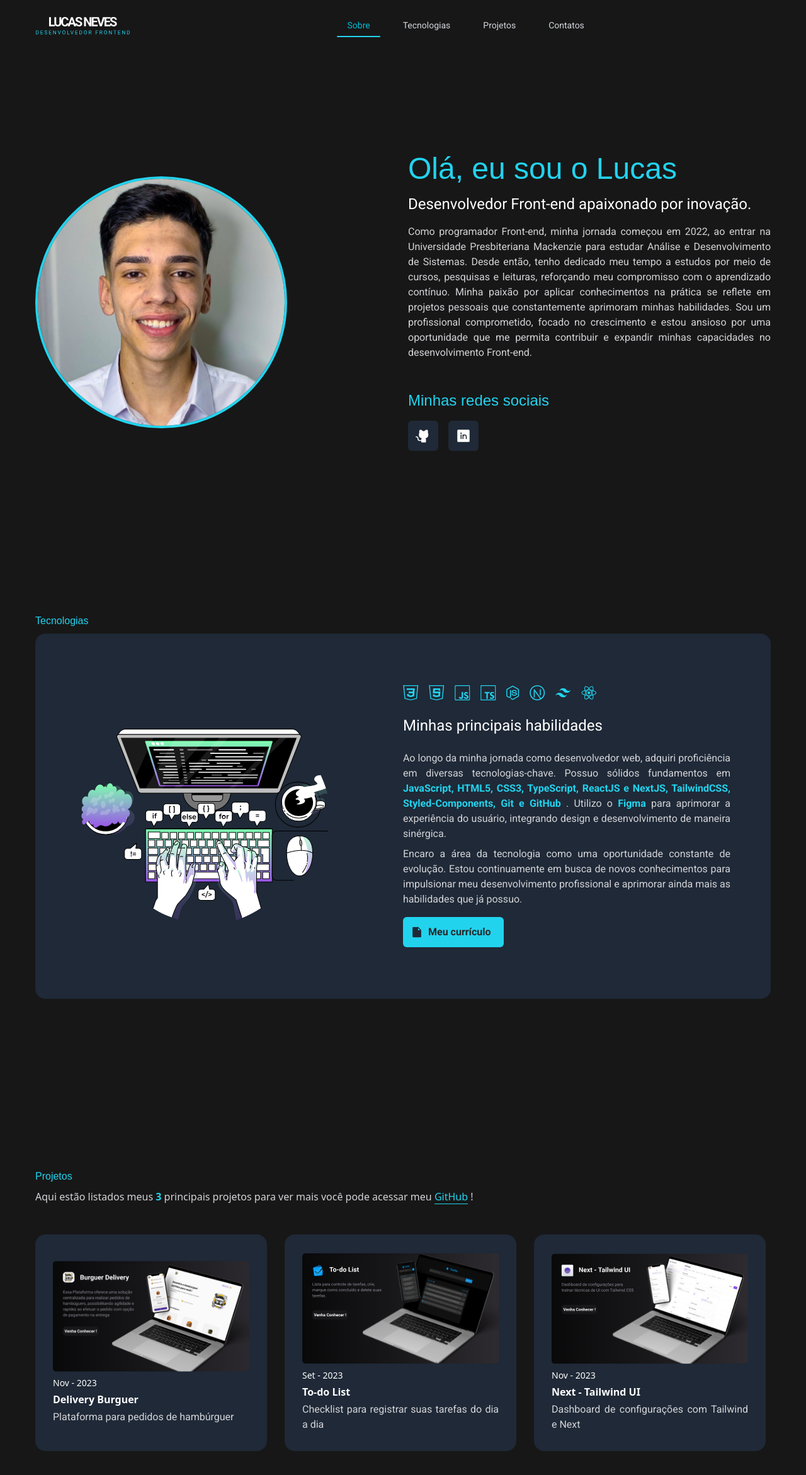
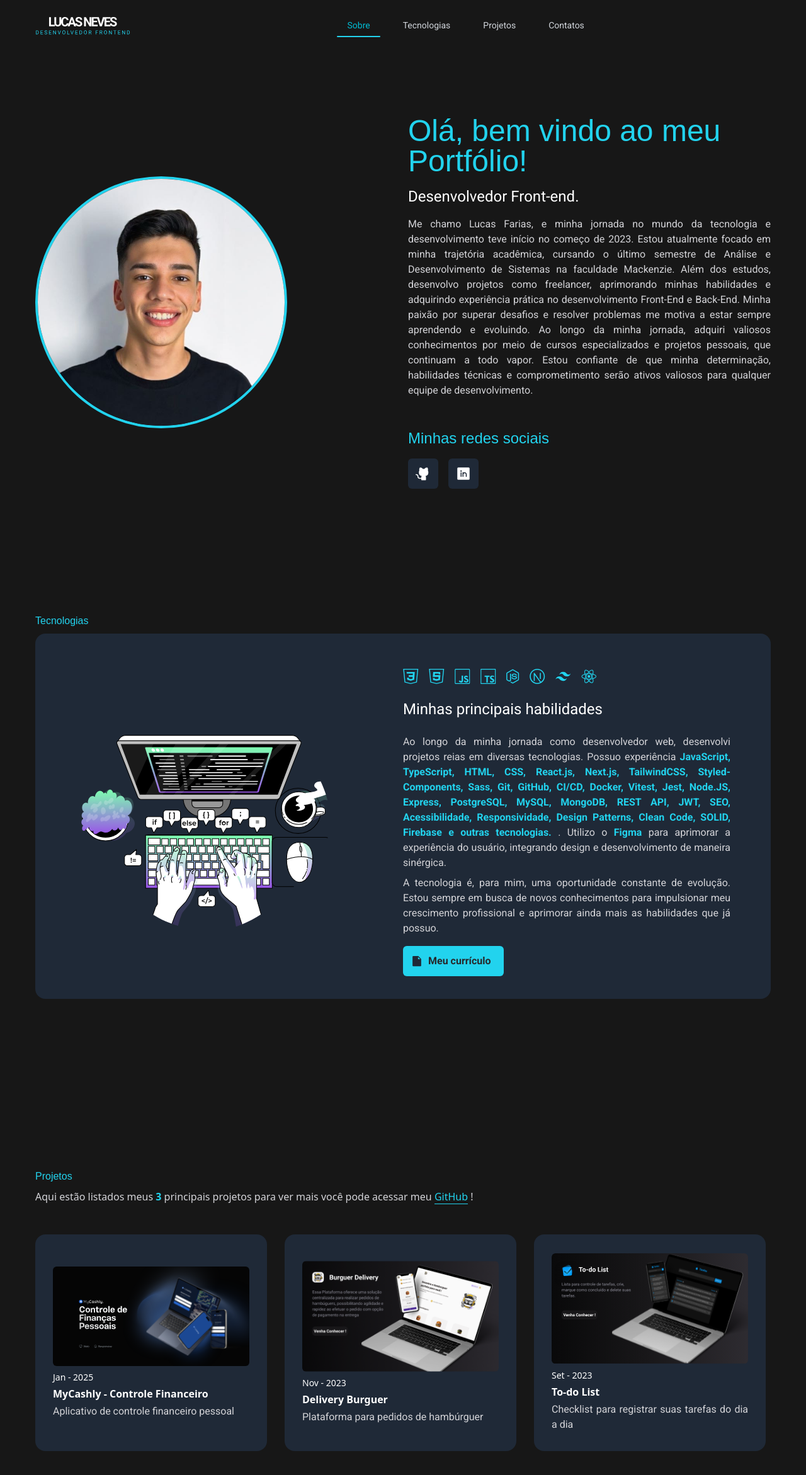
Before and after one commit to LucasfNeves/portifolio-lucas-neves-2023, a Next.js app: page / in a window 1280 px wide. Shown: the top 2342 px of the page at 63% size. Built offline with nearby package versions, Linux system fonts and the light colour scheme; a web font is replaced by a local one.

Commit message:
feat: add mycashly project

```diff
--- a/src/components/About/SocialMedia.tsx
+++ b/src/components/About/SocialMedia.tsx
@@ -18,9 +18,7 @@ export function SocialMedia() {
           target={'_blank'}
           title="Linkedin"
           icons={<LinkedinLogo weight="fill" className="h-6 w-6" />}
-          linkSocial={
-            'https://www.linkedin.com/in/lucas-farias-das-neves-118845239/'
-          }
+          linkSocial={'https://www.linkedin.com/in/lucas-farias-das-neves/'}
         />
       </div>
     </section>
--- a/src/components/About/index.tsx
+++ b/src/components/About/index.tsx
@@ -17,22 +17,25 @@ export function About() {
       </div>
       <div className="flex flex-col items-center justify-center gap-4 text-cyan-400 lg:items-start">
         <h1 className="text-center font-contrail_one text-2xl lg:text-start lg:text-5xl ">
-          Olá, eu sou o Lucas <br />
+          Olá, bem vindo ao meu Portfólio! <br />
           <span className="mb-4 font-roboto text-xl text-white lg:text-2xl">
-            Desenvolvedor Front-end apaixonado por inovação.
+            Desenvolvedor Front-end.
           </span>
         </h1>
         <Paragraph>
-          Como programador Front-end, minha jornada começou em 2022, ao entrar
-          na Universidade Presbiteriana Mackenzie para estudar Análise e
-          Desenvolvimento de Sistemas. Desde então, tenho dedicado meu tempo a
-          estudos por meio de cursos, pesquisas e leituras, reforçando meu
-          compromisso com o aprendizado contínuo. Minha paixão por aplicar
-          conhecimentos na prática se reflete em projetos pessoais que
-          constantemente aprimoram minhas habilidades. Sou um profissional
-          comprometido, focado no crescimento e estou ansioso por uma
-          oportunidade que me permita contribuir e expandir minhas capacidades
-          no desenvolvimento Front-end.
+          Me chamo Lucas Farias, e minha jornada no mundo da tecnologia e
+          desenvolvimento teve início no começo de 2023. Estou atualmente focado
+          em minha trajetória acadêmica, cursando o último semestre de Análise e
+          Desenvolvimento de Sistemas na faculdade Mackenzie. Além dos estudos,
+          desenvolvo projetos como freelancer, aprimorando minhas habilidades e
+          adquirindo experiência prática no desenvolvimento Front-End e
+          Back-End. Minha paixão por superar desafios e resolver problemas me
+          motiva a estar sempre aprendendo e evoluindo. Ao longo da minha
+          jornada, adquiri valiosos conhecimentos por meio de cursos
+          especializados e projetos pessoais, que continuam a todo vapor. Estou
+          confiante de que minha determinação, habilidades técnicas e
+          comprometimento serão ativos valiosos para qualquer equipe de
+          desenvolvimento.
         </Paragraph>
         <SocialMedia />
       </div>
--- a/src/components/Contacts/Footer.tsx
+++ b/src/components/Contacts/Footer.tsx
@@ -8,9 +8,7 @@ export function Footer() {
         target={'_blank'}
         variant="regular"
         icons={<LinkedinLogo className="h-7 w-7" />}
-        linkSocial={
-          'https://www.linkedin.com/in/lucas-farias-das-neves-118845239/'
-        }
+        linkSocial={'https://www.linkedin.com/in/lucas-farias-das-neves/'}
         title="Linkedin"
       />
       <ButtonSmall
--- a/src/components/Projects/CardProject.tsx
+++ b/src/components/Projects/CardProject.tsx
@@ -24,8 +24,14 @@ export function CardProject({
       key={id}
       className="trasition group relative flex min-h-[21.5rem] w-full flex-col items-center justify-center rounded-2xl bg-gray-800 px-7 duration-200 ease-in-out hover:scale-105  hover:bg-opacity-50 sm:w-[24rem] md:w-[23rem] lg:w-full lg:items-start xl:w-[23rem]"
     >
-      <figure className="trasition mb-2 duration-200 ease-in-out group-hover:opacity-50">
-        <Image width={338} height={190.04} src={image} alt={''} />
+      <figure className="trasition mb-2 object-cover duration-200 ease-in-out group-hover:opacity-50">
+        <Image
+          className="rounded-md object-cover"
+          width={338}
+          height={190.04}
+          src={image}
+          alt={''}
+        />
       </figure>
 
       <div className="trasition flex flex-col items-start duration-200 ease-in-out group-hover:opacity-50">
--- a/src/components/Technologies/Describe.tsx
+++ b/src/components/Technologies/Describe.tsx
@@ -6,21 +6,23 @@ export function Describe() {
     <div className="flex flex-col gap-2">
       <SubTitle>Minhas principais habilidades</SubTitle>
       <Paragraph>
-        Ao longo da minha jornada como desenvolvedor web, adquiri proficiência
-        em diversas tecnologias-chave. Possuo sólidos fundamentos em{' '}
+        Ao longo da minha jornada como desenvolvedor web, desenvolvi projetos
+        reias em diversas tecnologias. Possuo experiência{' '}
         <strong className="font-bold text-cyan-400">
-          JavaScript, HTML5, CSS3, TypeScript, ReactJS e NextJS, TailwindCSS,
-          Styled-Components, Git e GitHub
+          JavaScript, TypeScript, HTML, CSS, React.js, Next.js, TailwindCSS,
+          Styled-Components, Sass, Git, GitHub, CI/CD, Docker, Vitest, Jest,
+          Node.JS, Express, PostgreSQL, MySQL, MongoDB, REST API, JWT, SEO,
+          Acessibilidade, Responsividade, Design Patterns, Clean Code, SOLID,
+          Firebase e outras tecnologias.
         </strong>{' '}
         . Utilizo o <strong className="font-bold text-cyan-400">Figma</strong>{' '}
         para aprimorar a experiência do usuário, integrando design e
         desenvolvimento de maneira sinérgica.
       </Paragraph>
       <Paragraph>
-        Encaro a área da tecnologia como uma oportunidade constante de evolução.
-        Estou continuamente em busca de novos conhecimentos para impulsionar meu
-        desenvolvimento profissional e aprimorar ainda mais as habilidades que
-        já possuo.
+        A tecnologia é, para mim, uma oportunidade constante de evolução. Estou
+        sempre em busca de novos conhecimentos para impulsionar meu crescimento
+        profissional e aprimorar ainda mais as habilidades que já possuo.
       </Paragraph>
     </div>
   )
--- a/src/components/Technologies/index.tsx
+++ b/src/components/Technologies/index.tsx
@@ -26,7 +26,7 @@ export function Technologies() {
         <Button
           icon={<File weight="fill" className="h-5 w-5" />}
           title="Meu currículo"
-          link="https://drive.google.com/file/d/1QFtwgSI9UW4L4KsI-Mh6O5qVveUd9HKh/view"
+          link="https://drive.google.com/file/d/1RvKtwM08u5eukJyf40fPNyCwGL9A4X0f/view"
           variant="Curriculum"
           target="_blank"
         />
--- a/src/data/projects.ts
+++ b/src/data/projects.ts
@@ -1,8 +1,15 @@
 import ImageDeliveryBurguer from '../assets/Image-delivery-burguer.png'
 import ImageToDoList from '../assets/todo-list.svg'
-import ImageTailwindUI from '../assets/next-tailwind-ui.svg'
+import ImageMycashly from '../assets/detailsImagesProjects/mycashly.svg'
 
 const projectsList = [
+  {
+    title: 'MyCashly - Controle Financeiro',
+    date: 'Jan - 2025',
+    description: 'Aplicativo de controle financeiro pessoal',
+    image: ImageMycashly,
+    id: 'MyCashly',
+  },
   {
     title: 'Delivery Burguer',
     date: 'Nov - 2023',
@@ -17,13 +24,6 @@ const projectsList = [
     image: ImageToDoList,
     id: 'To_do_List',
   },
-  {
-    title: 'Next - Tailwind UI',
-    date: 'Nov - 2023',
-    description: 'Dashboard de configurações com Tailwind e Next',
-    image: ImageTailwindUI,
-    id: 'Next_Tailwind_UI',
-  },
 ]
 
 export default projectsList
```
Also changed, not shown: src/data/projectDetailsList.ts (+11 -11 lines), src/assets/detailsImagesProjects/mycashly.svg (added), src/assets/profile-lucas.png.
